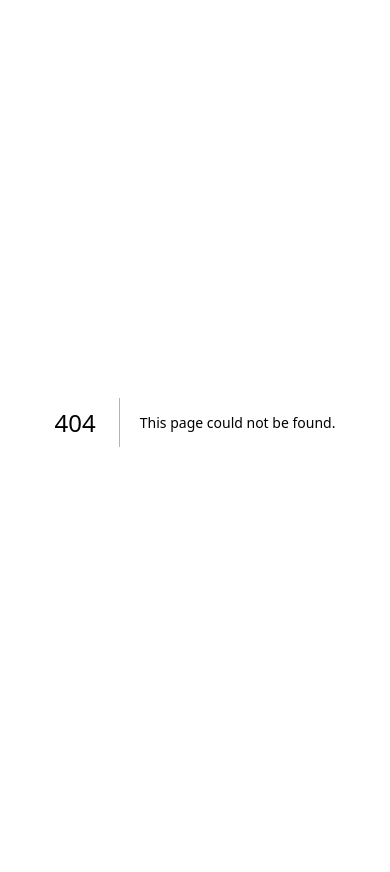
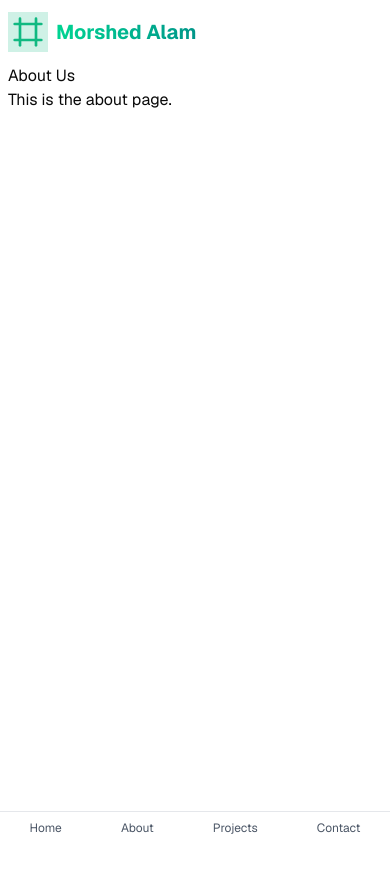
Before and after one commit to morz-mamun/morshed-portfolio, a Next.js app: page /about in a window 390 px wide. Before the commit this address had no page. Shown: the top 872 px of the page. Before the commit the page ends 844 px from the top, so only its background shows below. Built offline with nearby package versions, Linux system fonts and the light colour scheme.

Commit message:
add: add mobile navbar for mobile device

```diff
--- /dev/null
+++ b/app/(public)/about/page.tsx
@@ -0,0 +1,8 @@
+export default function AboutPage () {
+  return (
+    <div>
+      <h1>About Us</h1>
+      <p>This is the about page.</p>
+    </div>
+  )
+}
--- a/app/(public)/layout.tsx
+++ b/app/(public)/layout.tsx
@@ -1,20 +1,31 @@
-import Navbar from "@/components/shared/navbar/navbar";
+import MobileNavbar from '@/components/shared/navbar/mobileNavbar'
+import Navbar from '@/components/shared/navbar/navbar'
 
-export default function PublicLayout({
-  children,
+export default function PublicLayout ({
+  children
 }: Readonly<{
-  children: React.ReactNode;
+  children: React.ReactNode
 }>) {
   return (
-    <main className="container mx-auto px-2 lg:px-4 min-h-screen">
+    <main className='container mx-auto px-2 lg:px-4 min-h-screen'>
       {/* navbar */}
       <Navbar />
 
       {/* main content */}
-    <div className="min-h-screen">{children}</div>
+      <div className='min-h-screen'>{children}</div>
 
+      {/* scroll to top button */}
+      {/* <button
+        onClick={() => window.scrollTo(0, 0)}
+        className='fixed bottom-4 right-4 p-2 bg-blue-500 text-white rounded-full shadow-lg'
+      >
+        Scroll to Top
+      </button> */}
+
+      {/* mobile navbar */}
+      <MobileNavbar />
       {/* footer */}
       {/* <Footer /> */}
     </main>
-  );
+  )
 }
--- a/app/globals.css
+++ b/app/globals.css
@@ -4,6 +4,10 @@
 @custom-variant dark (&:is(.dark *));
 
 @theme inline {
+  /* custom color */
+  --color-brand: var(--brand);
+
+
   --color-background: var(--background);
   --color-foreground: var(--foreground);
   --font-sans: var(--font-geist-sans);
@@ -44,6 +48,9 @@
 }
 
 :root {
+  /* custom color */
+  --brand: #10b981;
+
   --radius: 0.625rem;
   --background: oklch(1 0 0);
   --foreground: oklch(0.145 0 0);
@@ -79,13 +86,17 @@
 }
 
 .dark {
+  /* custom color */
+  --brand: #10b981;
+
+
   --background: oklch(0.145 0 0);
   --foreground: oklch(0.985 0 0);
   --card: oklch(0.205 0 0);
   --card-foreground: oklch(0.985 0 0);
   --popover: oklch(0.205 0 0);
   --popover-foreground: oklch(0.985 0 0);
-  --primary: oklch(0.922 0 0);
+  --primary: #d4d4d8;
   --primary-foreground: oklch(0.205 0 0);
   --secondary: oklch(0.269 0 0);
   --secondary-foreground: oklch(0.985 0 0);
--- /dev/null
+++ b/components/shared/navbar/mobileNavbar.tsx
@@ -0,0 +1,43 @@
+'use client'
+import { navLinks } from '@/constants/navLinks'
+import { cn } from '@/lib/utils'
+import Link from 'next/link'
+import { usePathname } from 'next/navigation'
+import { useEffect, useState } from 'react'
+
+export default function MobileNavbar () {
+  const pathname = usePathname()
+  console.log('pathname', pathname)
+  const [isMobile, setIsMobile] = useState(false)
+  // * Update window width state.
+  useEffect(() => {
+    const handleResize = () => {
+      setIsMobile(window.innerWidth < 768)
+    }
+    handleResize() // initial check
+    window.addEventListener('resize', handleResize)
+    return () => window.removeEventListener('resize', handleResize)
+  }, [])
+
+  return (
+    <nav className='fixed bottom-0 left-0 w-full bg-white dark:bg-gray-900 shadow-t z-50 border-t border-gray-200 dark:border-gray-700 transition-all duration-500'>
+      <ul className='flex justify-around items-center py-2'>
+        {navLinks.map(link => (
+          <li key={link.name}>
+            <Link
+              href={link.href}
+              className={cn(
+                'flex flex-col items-center text-xs transition-all duration-300',
+                pathname === link.href
+                  ? 'text-emerald-500 font-semibold scale-110'
+                  : 'text-gray-600 dark:text-gray-300 hover:text-emerald-400'
+              )}
+            >
+              {link.name}
+            </Link>
+          </li>
+        ))}
+      </ul>
+    </nav>
+  )
+}
--- a/components/shared/navbar/navbar.tsx
+++ b/components/shared/navbar/navbar.tsx
@@ -14,11 +14,14 @@ import {
 } from 'lucide-react'
 import { Button } from '@/components/ui/button'
 import { useTheme } from 'next-themes'
+import { cn } from '@/lib/utils'
+import { navLinks } from '@/constants/navLinks'
 
 export default function Navbar () {
   const [mounted, setMounted] = useState(false)
+  const [isMobile, setIsMobile] = useState(false)
   const [scrolled, setScrolled] = useState(false)
-  const [isMobile, setIsMobile] = useState(false)
+
   const { theme, setTheme } = useTheme()
 
   // * Listen for scroll events to update sticky behavior.
@@ -41,29 +44,17 @@ export default function Navbar () {
     return () => window.removeEventListener('resize', handleResize)
   }, [])
 
-  const handleMenuToggle = () => {
-    setIsMobile(!isMobile)
-  }
-
-  const navLinks = [
-    { name: 'Home', href: '#' },
-    { name: 'About', href: '#about' },
-    { name: 'Projects', href: '#projects' },
-    { name: 'Contact', href: '#contact' }
-  ]
-
   return (
     <header
-      className={`sticky w-full z-50 transition-all duration-300 ${
-        scrolled
-          ? 'bg-zinc-900/90 backdrop-blur-md py-3 shadow-md'
-          : 'bg-transparent py-5'
-      }`}
+      className={cn(
+        'sticky top-2 z-[9999] transition-all scroll-smooth transform ease-in-out duration-500 my-3',
+        !isMobile && scrolled ? 'scale-90' : 'scale-100'
+      )}
     >
-      <div className='container mx-auto px-4 flex justify-between items-center'>
+      <div className='container mx-auto md:px-4 px-0 flex justify-between items-center'>
         <Link href='#' className='flex items-center gap-2 text-xl font-bold'>
-          <div className='clip-path-icon-box bg-emerald-500/20 p-1'>
-            <Frame className='h-8 w-8 text-emerald-500' />
+          <div className='clip-path-icon-box bg-brand/20 p-1'>
+            <Frame className='h-8 w-8 text-brand' />
           </div>
           <span className='bg-clip-text text-transparent bg-gradient-to-r from-emerald-400 to-teal-600'>
             Morshed Alam
@@ -71,18 +62,18 @@ export default function Navbar () {
         </Link>
 
         {/* Desktop Navigation */}
-        <nav className='hidden md:flex items-center gap-8'>
+        <nav className='hidden md:flex items-center gap-6'>
           {navLinks.map((link, index) => (
             <Link
               key={link.name}
               href={link.href}
-              className={`text-zinc-300 hover:text-emerald-400 transition-colors relative overflow-hidden
+              className={`text-primary dark:text-primary dark:font-light  hover:text-emerald-400 transition-colors relative overflow-hidden
                 ${
                   index % 2 === 0
                     ? 'after:clip-path-button-1'
                     : 'after:clip-path-button-2'
                 }
-                after:absolute after:bottom-0 after:left-0 after:w-0 after:h-0.5 after:bg-emerald-500
+                after:absolute after:bottom-0 after:left-0 after:w-0 after:h-0.5 after:bg-brand
                 hover:after:w-full after:transition-all after:duration-300
               `}
             >
@@ -108,18 +99,7 @@ export default function Navbar () {
             Download CV
           </Button>
         </nav>
-
-        {/* Mobile Menu Button */}
-        <button
-          className='md:hidden text-white focus:outline-none'
-          onClick={handleMenuToggle}
-          aria-label='Toggle menu'
-        >
-          {isMobile ? <X size={24} /> : <Menu size={24} />}
-        </button>
       </div>
-
-      {/* Mobile Navigation */}
     </header>
   )
 }
--- /dev/null
+++ b/constants/navLinks.ts
@@ -0,0 +1,7 @@
+
+  export const navLinks = [
+    { name: 'Home', href: '#' },
+    { name: 'About', href: '#about' },
+    { name: 'Projects', href: '#projects' },
+    { name: 'Contact', href: '#contact' }
+  ]
```
Also changed, not shown: app/(public)/contact/page.tsx (added). Lines whose indentation alone changed are shown as unchanged.
